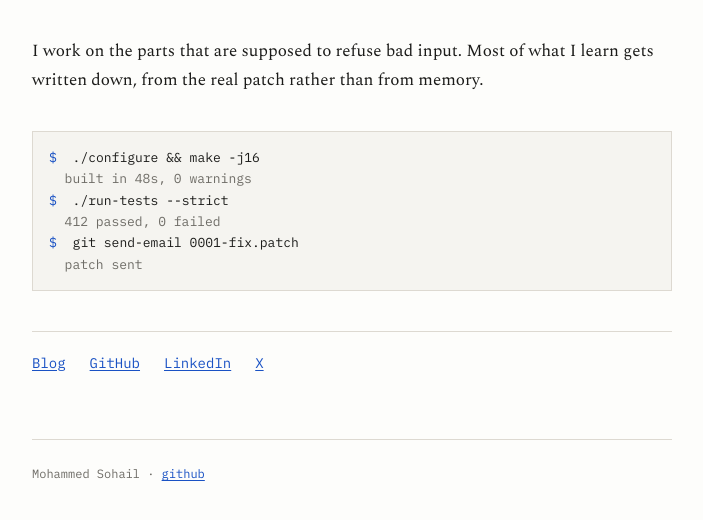
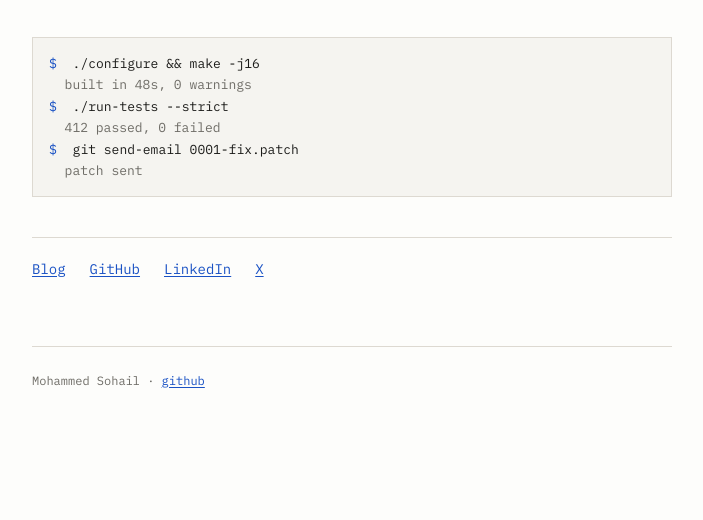
Before and after one commit to msohail22/msohail22.github.io, an Astro site: page / in a window 1280 px wide. Shown: the part 198-718 px from the top of the page, without its empty margins (288-991 px from the left). Built offline with nearby package versions, Linux system fonts and the light colour scheme; Astro itself is replaced by a stand-in of ours.

Commit message:
Remove the intro paragraph from the homepage

```diff
--- a/src/pages/index.astro
+++ b/src/pages/index.astro
@@ -5,11 +5,6 @@ import Base from '../layouts/Base.astro';
 <Base title="Mohammed Sohail">
   <h1>Mohammed Sohail</h1>
   <p class="lede">Software engineer.</p>
-
-  <p>
-    I work on the parts that are supposed to refuse bad input. Most of what I learn
-    gets written down, from the real patch rather than from memory.
-  </p>
 
   <!-- The lines are written in full in the markup, so the panel reads correctly
        with no JavaScript, with reduced motion, and in the RSS/text view. The
```
